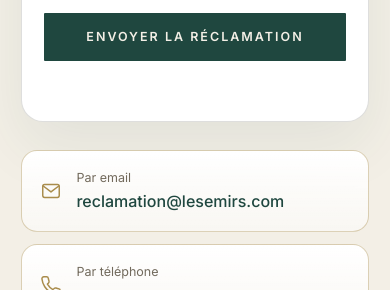
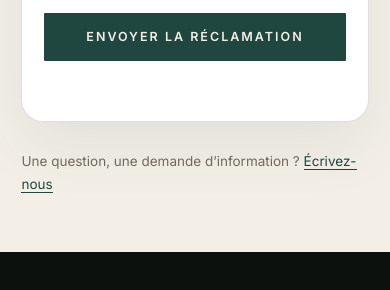
Before and after one commit to Punixer01/les-emirs-restobar, a website: page public/reclamation.html in a window 390 px wide. Shown: the part 1391-1681 px from the top of the page. Drawn offline with Linux system fonts and the light colour scheme.

Commit message:
Réclamation : cartes email et téléphone retirées

```diff
--- a/public/reclamation.html
+++ b/public/reclamation.html
@@ -83,13 +83,7 @@
 .sent .done{display:block}
 .sent form,.sent .head{display:none}
 
-.contact{display:grid;gap:12px}
-.contact a{display:flex;align-items:center;gap:14px;padding:16px 18px;border:1px solid rgba(169,140,75,.4);border-radius:16px;background:linear-gradient(180deg,#fff,rgba(255,255,255,.5));transition:border-color .25s}
-.contact a:hover{border-color:var(--gold)}
-.contact svg{width:22px;height:22px;color:var(--gold);flex:0 0 auto}
-.contact span{display:block;font-size:12.5px;color:var(--stone)}
-.contact strong{display:block;font-weight:500;color:var(--marine);word-break:break-all}
-.note{margin-top:22px;font-size:13.5px;color:var(--stone)}
+.note{margin:0;font-size:13.5px;color:var(--stone)}
 .note a{color:var(--marine);border-bottom:1px solid currentColor}
 
 /* ---- footer ---- */
@@ -170,16 +164,6 @@
     </div>
 
     <aside class="side">
-      <div class="contact">
-        <a href="mailto:reclamation@lesemirs.com" data-claim-mail>
-          <svg viewBox="0 0 24 24" fill="none" stroke="currentColor" stroke-width="1.6" stroke-linecap="round" stroke-linejoin="round"><rect x="3" y="5" width="18" height="14" rx="2"/><path d="M3.5 6.5l8.5 6.5 8.5-6.5"/></svg>
-          <div><span data-t="cMail">Par email</span><strong>reclamation@lesemirs.com</strong></div>
-        </a>
-        <a href="tel:+21673348700">
-          <svg viewBox="0 0 24 24" fill="none" stroke="currentColor" stroke-width="1.6" stroke-linecap="round" stroke-linejoin="round"><path d="M22 16.9v3a2 2 0 0 1-2.2 2 19.8 19.8 0 0 1-8.6-3.1 19.5 19.5 0 0 1-6-6A19.8 19.8 0 0 1 2.1 4.2 2 2 0 0 1 4.1 2h3a2 2 0 0 1 2 1.7c.1 1 .4 1.9.7 2.8a2 2 0 0 1-.5 2.1L8.1 9.9a16 16 0 0 0 6 6l1.3-1.2a2 2 0 0 1 2.1-.5c.9.3 1.8.6 2.8.7a2 2 0 0 1 1.7 2z"/></svg>
-          <div><span data-t="cPhone">Par téléphone</span><strong>+216 73 348 700</strong></div>
-        </a>
-      </div>
       <p class="note"><span data-t="note">Une question, une demande d’information&nbsp;?</span> <a href="/#message" data-t="noteA">Écrivez-nous</a></p>
     </aside>
   </div>
@@ -220,7 +204,7 @@
         lName:"Nom", lPhone:"Téléphone", lEmail:"Email", lDay:"Date de la visite", opt:"(facultatif)", lBody:"Votre réclamation",
         ph:"Ce qui s’est passé, l’heure, la table…", send:"Envoyer la réclamation",
         okH:"Merci, c’est bien reçu.", okP:"La direction a reçu votre réclamation et vous recontactera rapidement.",
-        cMail:"Par email", cPhone:"Par téléphone", note:"Une question, une demande d’information ?", noteA:"Écrivez-nous",
+        note:"Une question, une demande d’information ?", noteA:"Écrivez-nous",
         fTag:"Apéros, déjeuners, dîners… et vibes chill au cœur de Port El Kantaoui.", fHours:"Horaires", fHoursV:"Tous les jours · 12h — 00h", fHome:"Retour au site",
         eName:"Merci d’indiquer votre nom.", ePhone:"Merci d’indiquer votre téléphone pour que nous puissions vous rappeler.",
         eBody:"Merci de décrire votre réclamation.", sending:"Envoi…", eNet:"Envoi impossible — vérifiez votre connexion ou écrivez à reclamation@lesemirs.com."},
@@ -232,7 +216,7 @@
         lName:"Name", lPhone:"Phone", lEmail:"Email", lDay:"Date of visit", opt:"(optional)", lBody:"Your complaint",
         ph:"What happened, the time, the table…", send:"Send the complaint",
         okH:"Thank you, we have received it.", okP:"The management has your complaint and will get back to you quickly.",
-        cMail:"By email", cPhone:"By phone", note:"A question, need some information?", noteA:"Write to us",
+        note:"A question, need some information?", noteA:"Write to us",
         fTag:"Aperitifs, lunches, dinners… and chill vibes in the heart of Port El Kantaoui.", fHours:"Opening hours", fHoursV:"Every day · 12pm — 12am", fHome:"Back to the website",
         eName:"Please enter your name.", ePhone:"Please enter your phone number so we can call you back.",
         eBody:"Please describe your complaint.", sending:"Sending…", eNet:"Could not send — check your connection or write to complaint@lesemirs.com."}
```
